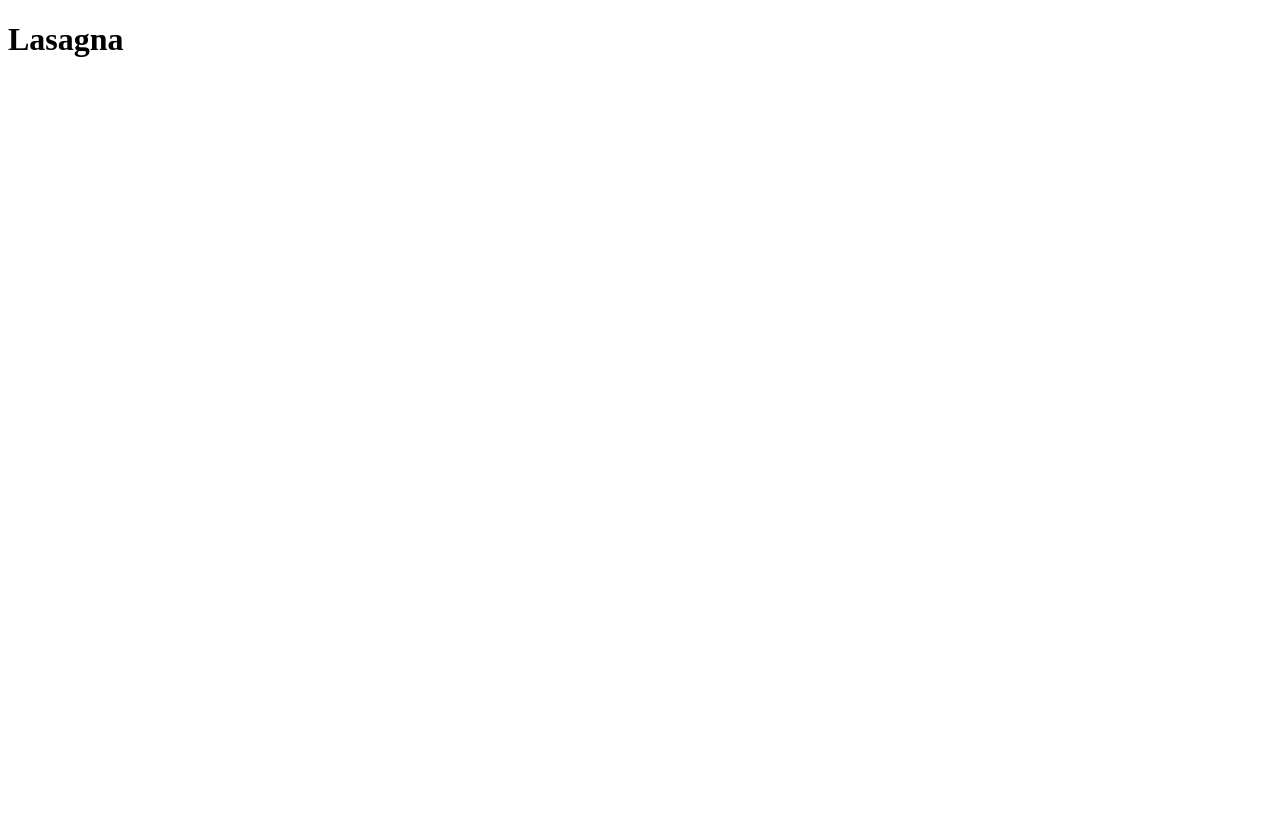
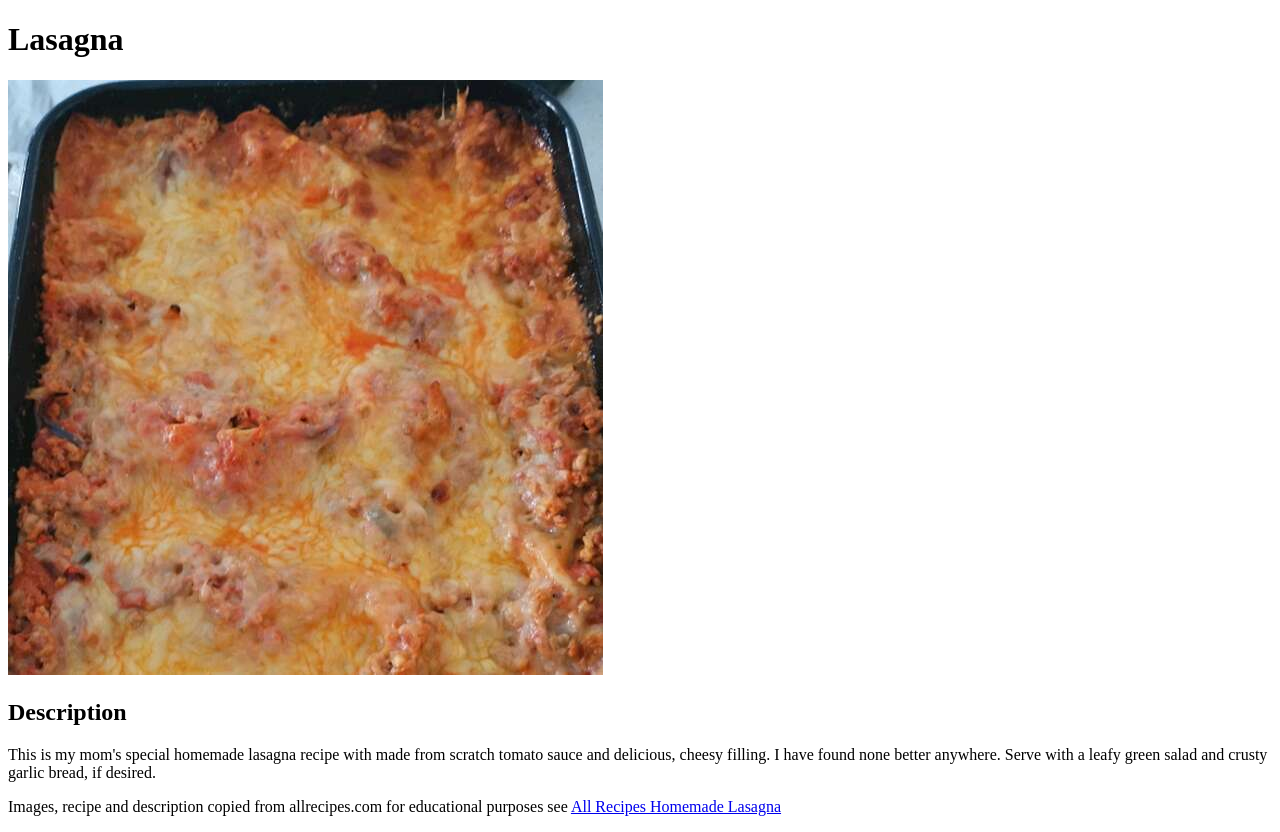
Before and after one commit to mattg614/odin-recipes, a plain HTML site: page recipes/lasagna.html in a window 1280 px wide. Before the commit the page ends 800 px from the top, so only its background shows below. Drawn offline with Linux system fonts and the light colour scheme.

Commit message:
Added lasagna recipe with img and description and img folder

```diff
--- a/recipes/lasagna.html
+++ b/recipes/lasagna.html
@@ -7,5 +7,9 @@
     </head>
     <body>
         <h1>Lasagna</h1>
+        <img src="../img/lasagna.jpg" alt="Image of lasagna downloaded from allrecipes.com">
+        <h2>Description</h2>
+        <p>This is my mom's special homemade lasagna recipe with made from scratch tomato sauce and delicious, cheesy filling. I have found none better anywhere. Serve with a leafy green salad and crusty garlic bread, if desired.</p>
+        <p>Images, recipe and description copied from allrecipes.com for educational purposes see <a href="https://www.allrecipes.com/recipe/19344/homemade-lasagna">All Recipes Homemade Lasagna</a></p>
     </body>
 </html>
```
Also changed, not shown: img/lasagna.jpg (added).
